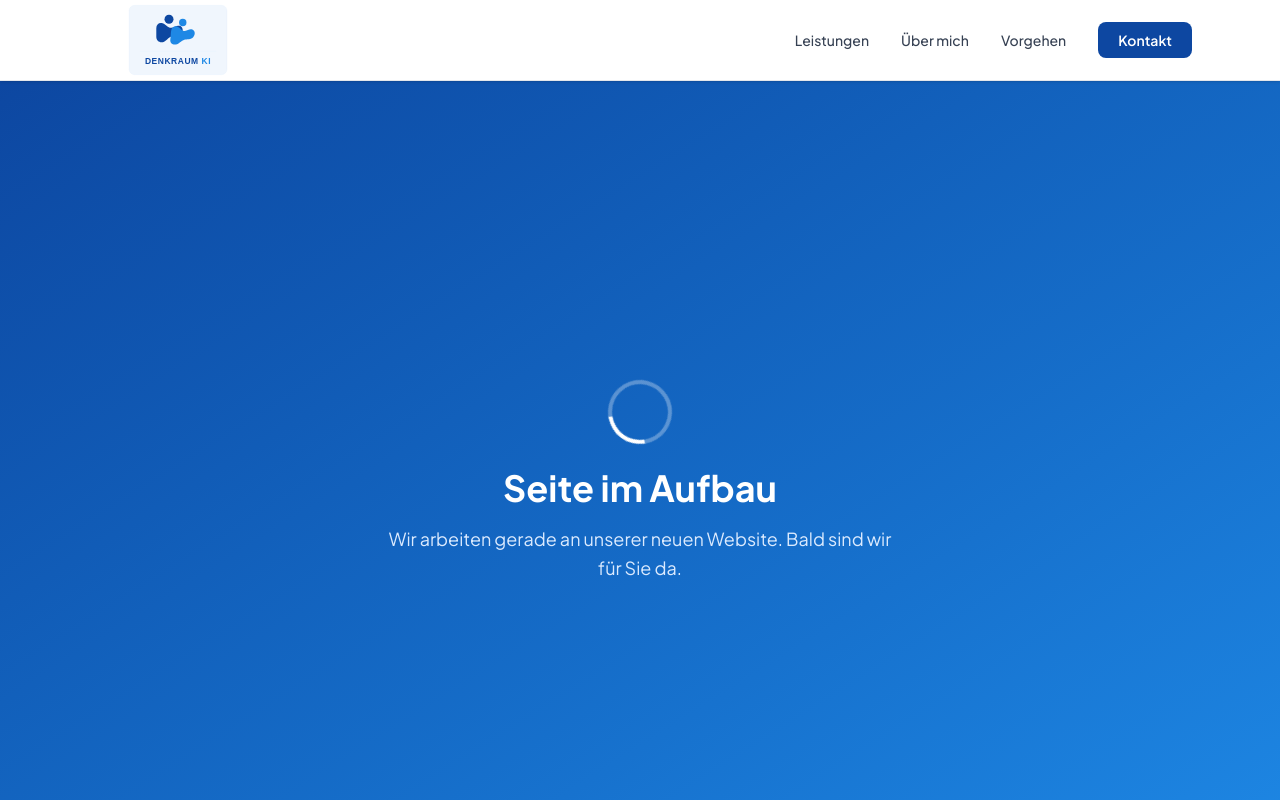
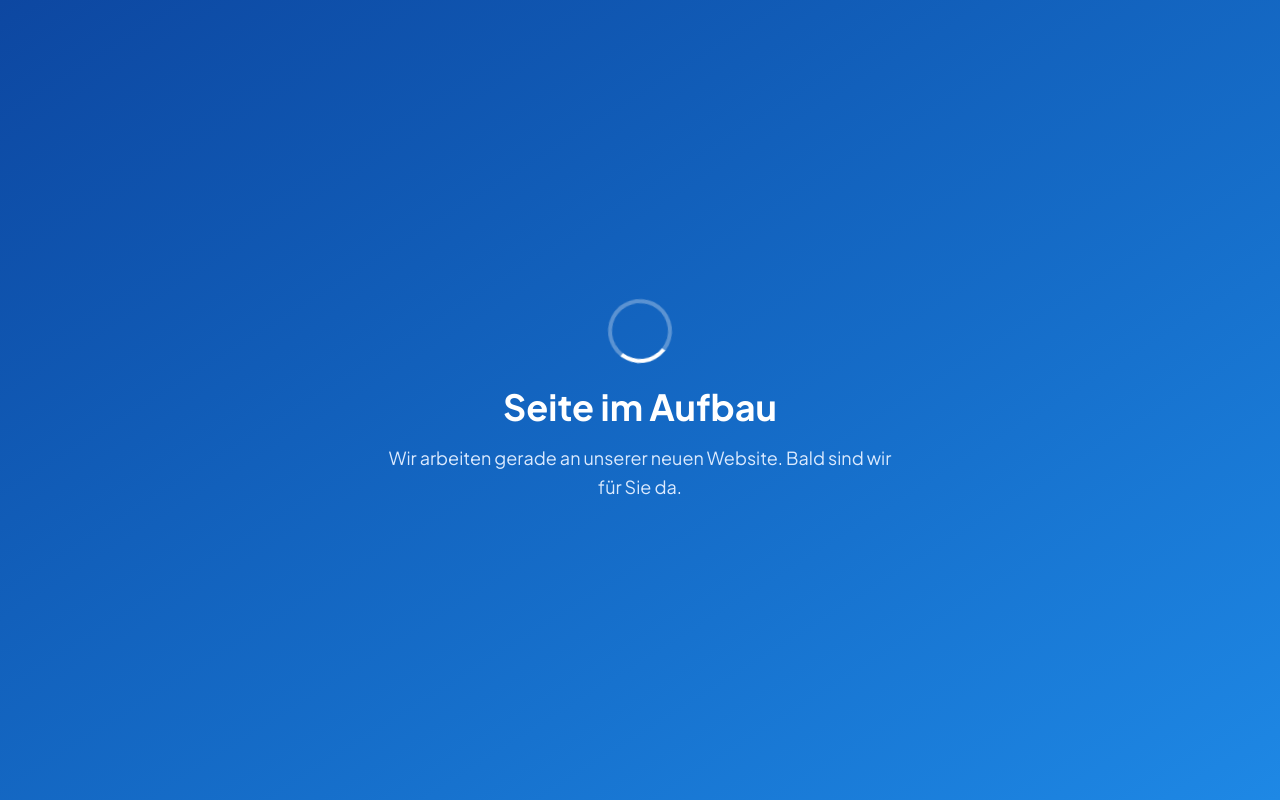
Before and after one commit to eytschbiki/denkraum-ki.com, a Next.js app: page / in a window 1280 px wide. Shown: the top 800 px of the page. Built offline with nearby package versions, Linux system fonts and the light colour scheme.

Commit message:
feat: under construction page at / without nav/footer, site pages in route group

```diff
--- /dev/null
+++ b/app/(site)/layout.tsx
@@ -0,0 +1,16 @@
+import Navbar from "@/components/Navbar";
+import Footer from "@/components/Footer";
+
+export default function SiteLayout({
+  children,
+}: {
+  children: React.ReactNode;
+}) {
+  return (
+    <>
+      <Navbar />
+      <main className="flex-1">{children}</main>
+      <Footer />
+    </>
+  );
+}
--- a/app/layout.tsx
+++ b/app/layout.tsx
@@ -1,7 +1,5 @@
 import type { Metadata } from "next";
 import "./globals.css";
-import Navbar from "@/components/Navbar";
-import Footer from "@/components/Footer";
 
 export const metadata: Metadata = {
   title: "Denkraum KI – KI-Beratung für den Mittelstand",
@@ -16,9 +14,7 @@ export default function RootLayout({
   return (
     <html lang="de">
       <body className="min-h-full flex flex-col antialiased">
-        <Navbar />
-        <main className="flex-1">{children}</main>
-        <Footer />
+        {children}
       </body>
     </html>
   );
```
Also changed, not shown: app/(site)/datenschutz/page.tsx (renamed from app/datenschutz/page.tsx), app/(site)/impressum/page.tsx (renamed from app/impressum/page.tsx), app/(site)/kontakt/page.tsx (renamed from app/kontakt/page.tsx), app/(site)/test/page.tsx (renamed from app/test/page.tsx).
